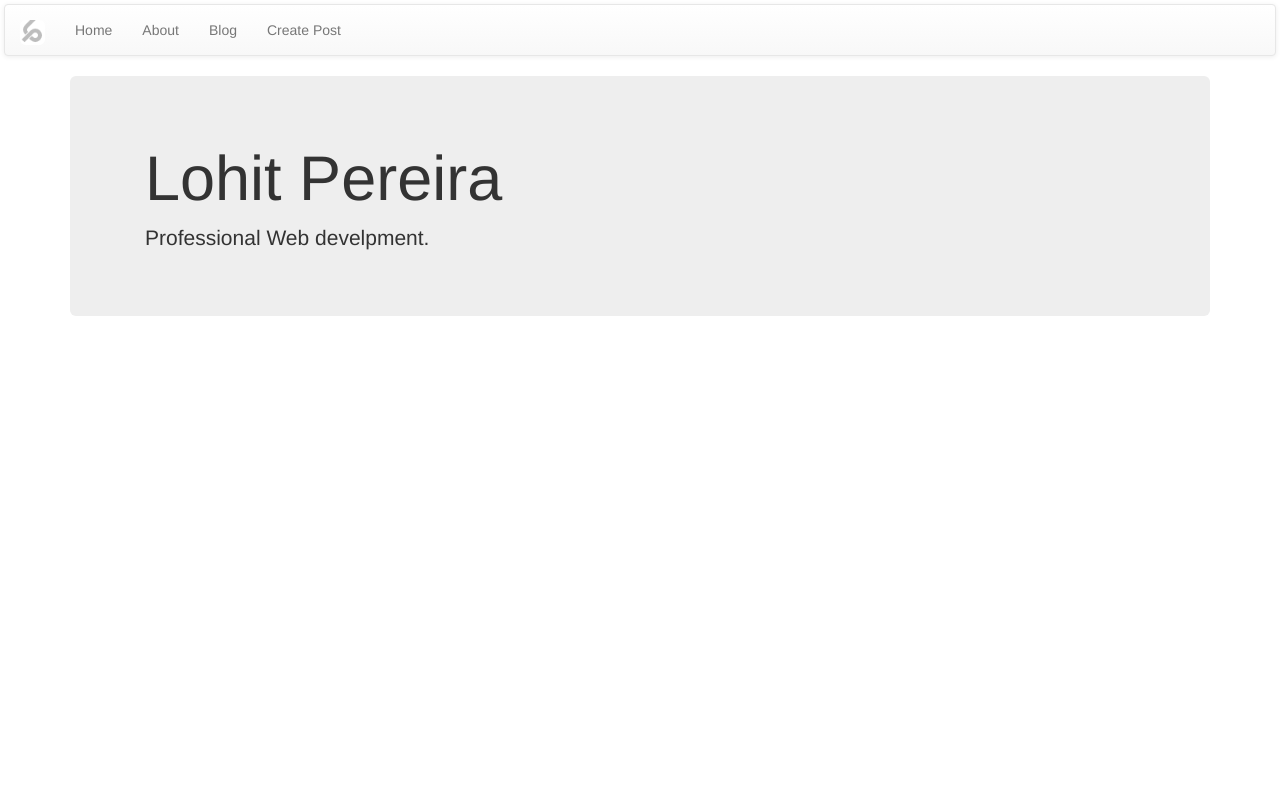
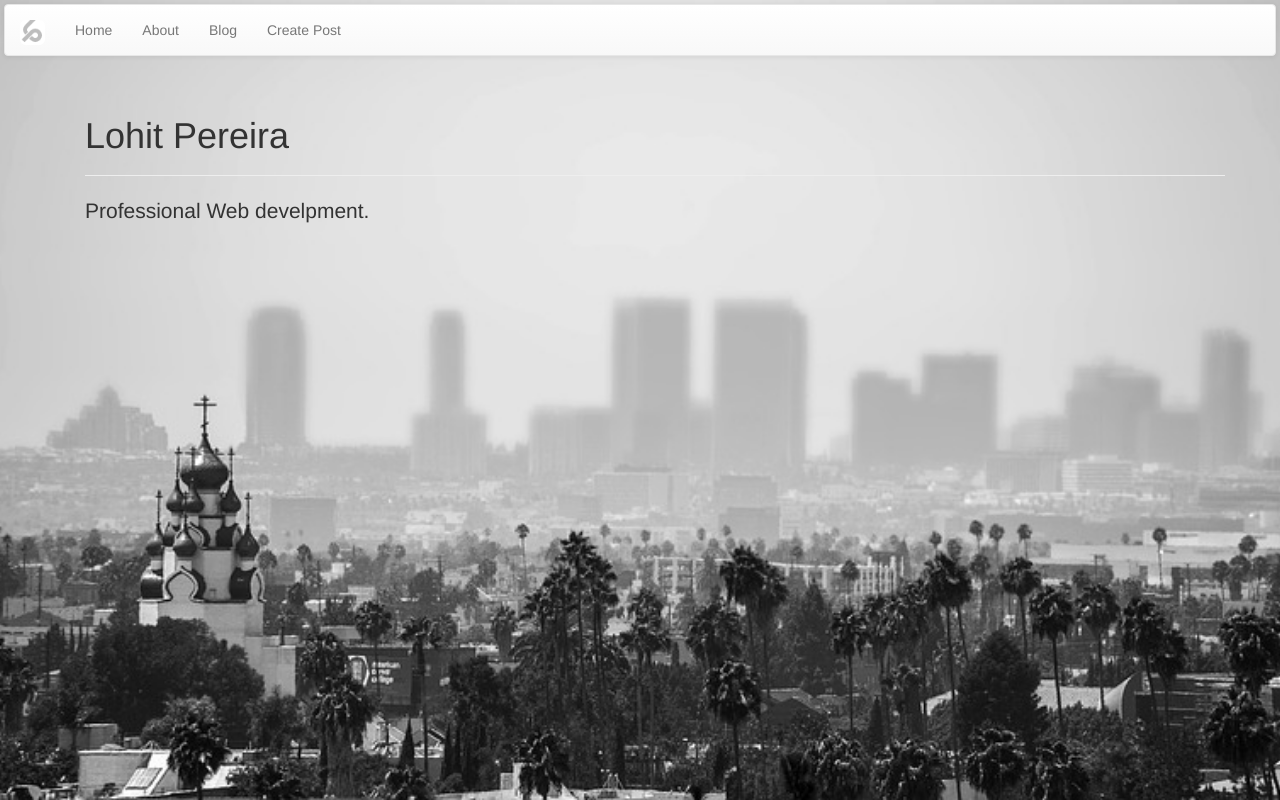
Before and after one commit to Lp063/Blog_PhpCodeigniter, a CodeIgniter app: page /Blog_PhpCodeigniter/ in a window 1280 px wide. Run offline with CodeIgniter, Linux system fonts and the light colour scheme; some libraries are stand-ins or nearby versions.

Commit message:
Worked on Home page

```diff
--- a/application/controllers/Pages.php
+++ b/application/controllers/Pages.php
@@ -11,9 +11,13 @@ class Pages extends CI_Controller{
         if(!file_exists(APPPATH.'views/pages/'.$page.'.php')){
             show_404();
         }
+	if($page == 'home'){
+		$data['bgimg'] = base_url()."assets/images/city.jpg";
+	}
 
         $data['title']= ucfirst($page);
-        $this->load->view('templates/header');
+        //echo"<pre>";print_r($data);echo"</pre>";
+        $this->load->view('templates/header',$data);
         $this->load->view('pages/'.$page,$data);
         $this->load->view('templates/footer');
     }
--- a/application/views/pages/home.php
+++ b/application/views/pages/home.php
@@ -1,8 +1,11 @@
-<div class="container" >
-	<div class="jumbotron jumbotron-fluid">
-	  <div class="container">
-	    <h1 class="display-3">Lohit Pereira</h1>
-	    <p class="lead">Professional Web develpment.</p>
-	  </div>
+
+<div class="container">
+	<div style="margin: 0; width:100%; height: 50%;background-position: center;background-size: cover;">
+		<div class="container">
+			<div class="page-header">
+				<h1 class="display-3">Lohit Pereira</h1>
+			</div>
+			<p class="lead">Professional Web develpment.</p>
+		</div>
 	</div>
 </div>
--- a/application/views/templates/header.php
+++ b/application/views/templates/header.php
@@ -13,7 +13,7 @@
     <script src="<?php echo base_url();?>assets/js/javascript.js"></script>
     <script src="<?php echo base_url();?>assets/js/bootstrap.js"></script>
     <script src="<?php echo base_url();?>assets/js/jquery-3.1.1.min.js"></script>
-    <body>
+    <body <?php if(isset($bgimg)){echo "background='".$bgimg."' ";}?> style="margin: 0; width:100%; height: 100%; background-position: center;background-repeat: no-repeat;background-size: cover;">
         <nav class="navbar navbar-default">
             <div class="container-fluid">
                 <div class="navbar-header">
```
Also changed, not shown: assets/css/style.css (line endings or trailing spaces).
